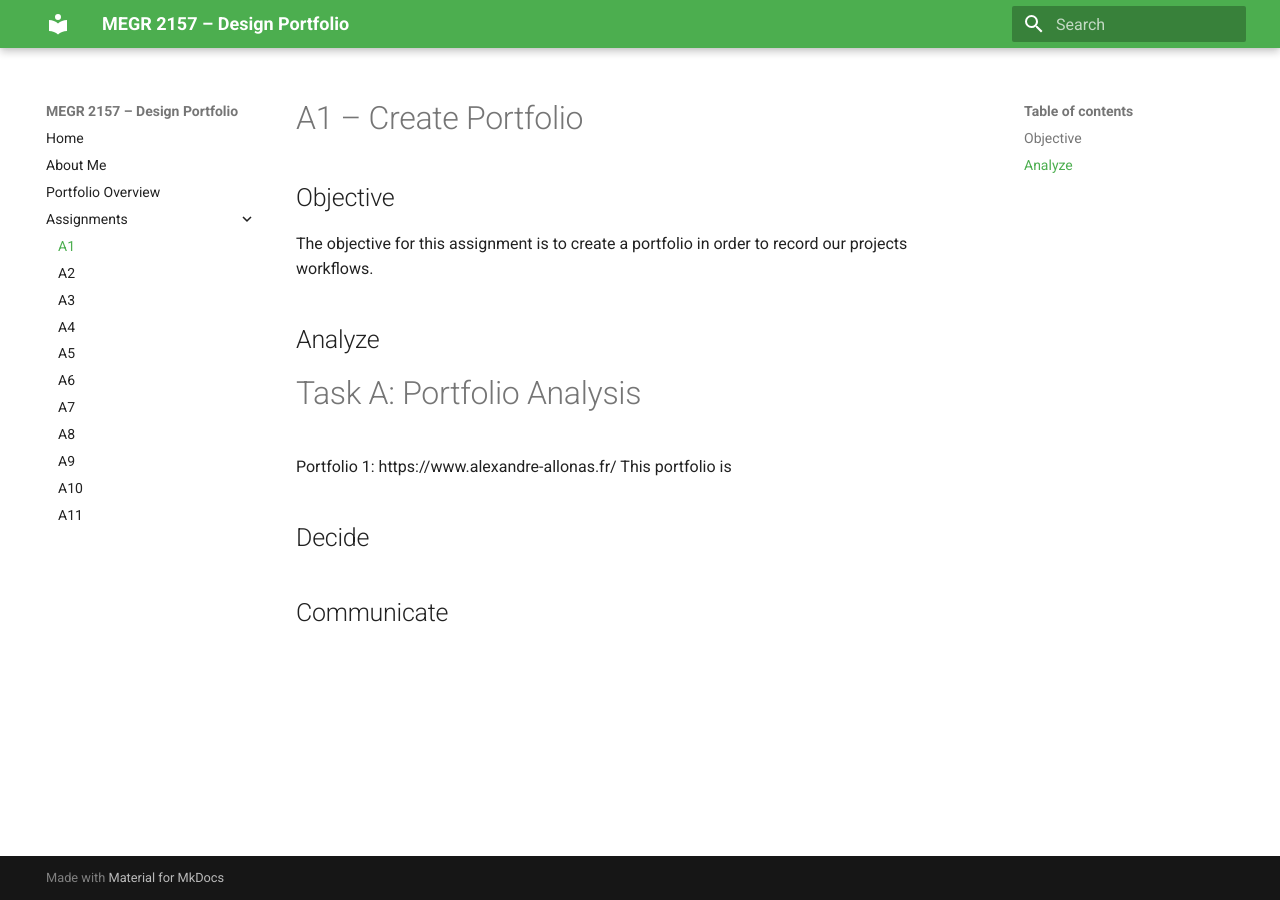
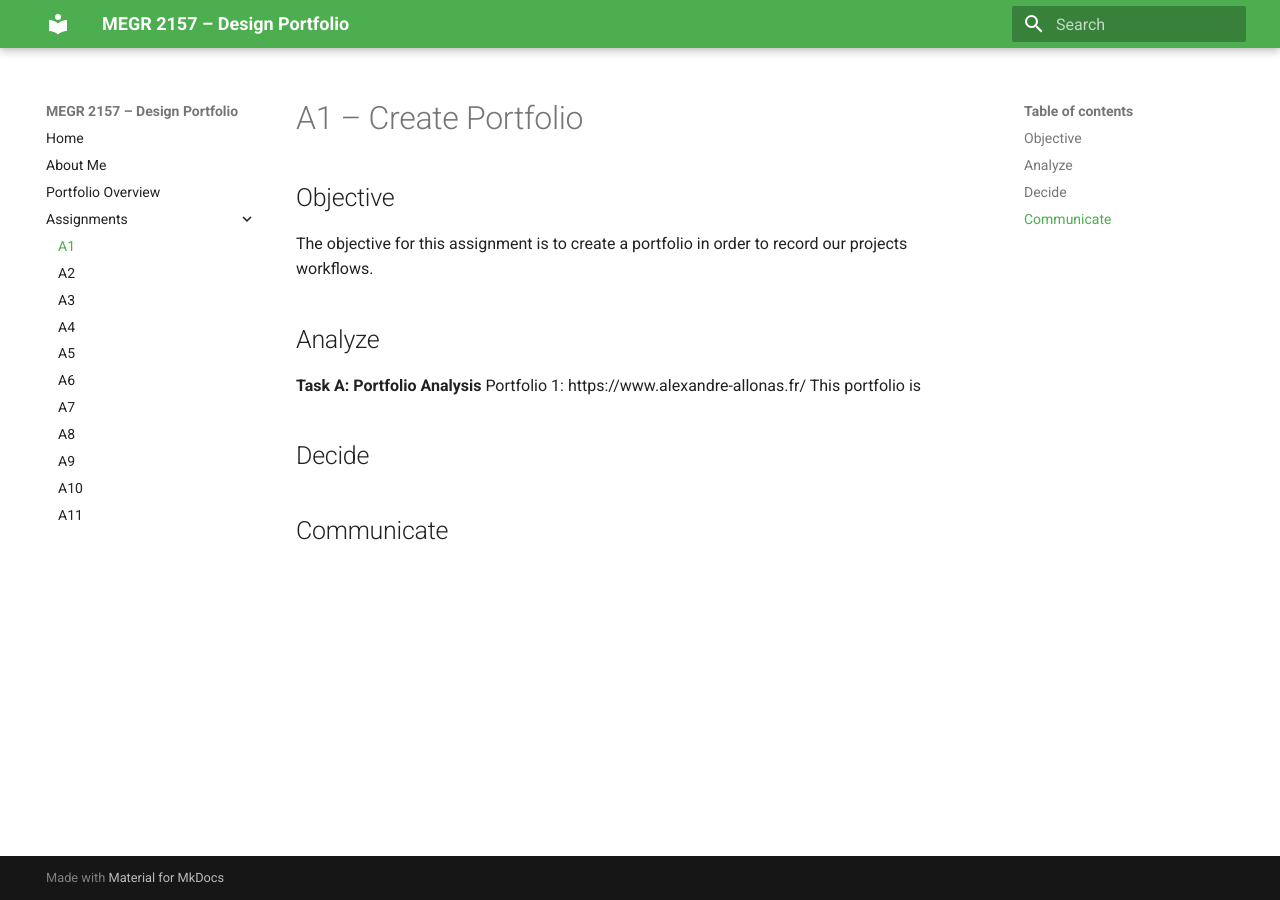
Before and after one commit to mgrego35/megr2156-portfolio, an MkDocs documentation site: the page built from docs/assignments/A01/index.md, in a window 1280 px wide. Built offline with MkDocs 1.6.1 and Material for MkDocs 9.7.7, drawn with Linux system fonts in a browser that asks for light colours.

```diff
--- a/docs/assignments/A01/index.md
+++ b/docs/assignments/A01/index.md
@@ -4,7 +4,7 @@
 The objective for this assignment is to create a portfolio in order to record our projects workflows.
 
 ## Analyze
-#Task A: Portfolio Analysis
+**Task A: Portfolio Analysis**
 Portfolio 1: https://www.alexandre-allonas.fr/
 This portfolio is
 
```
